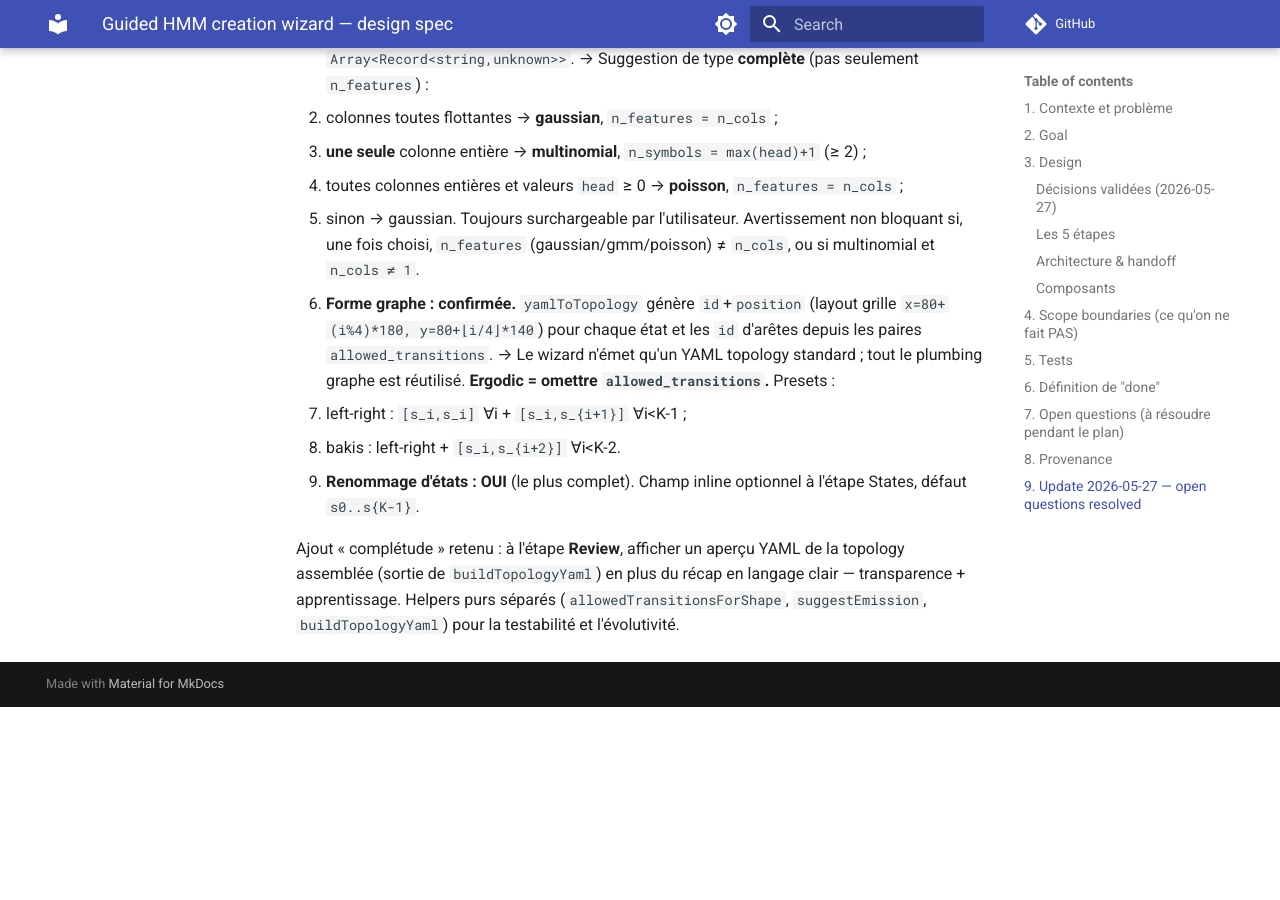
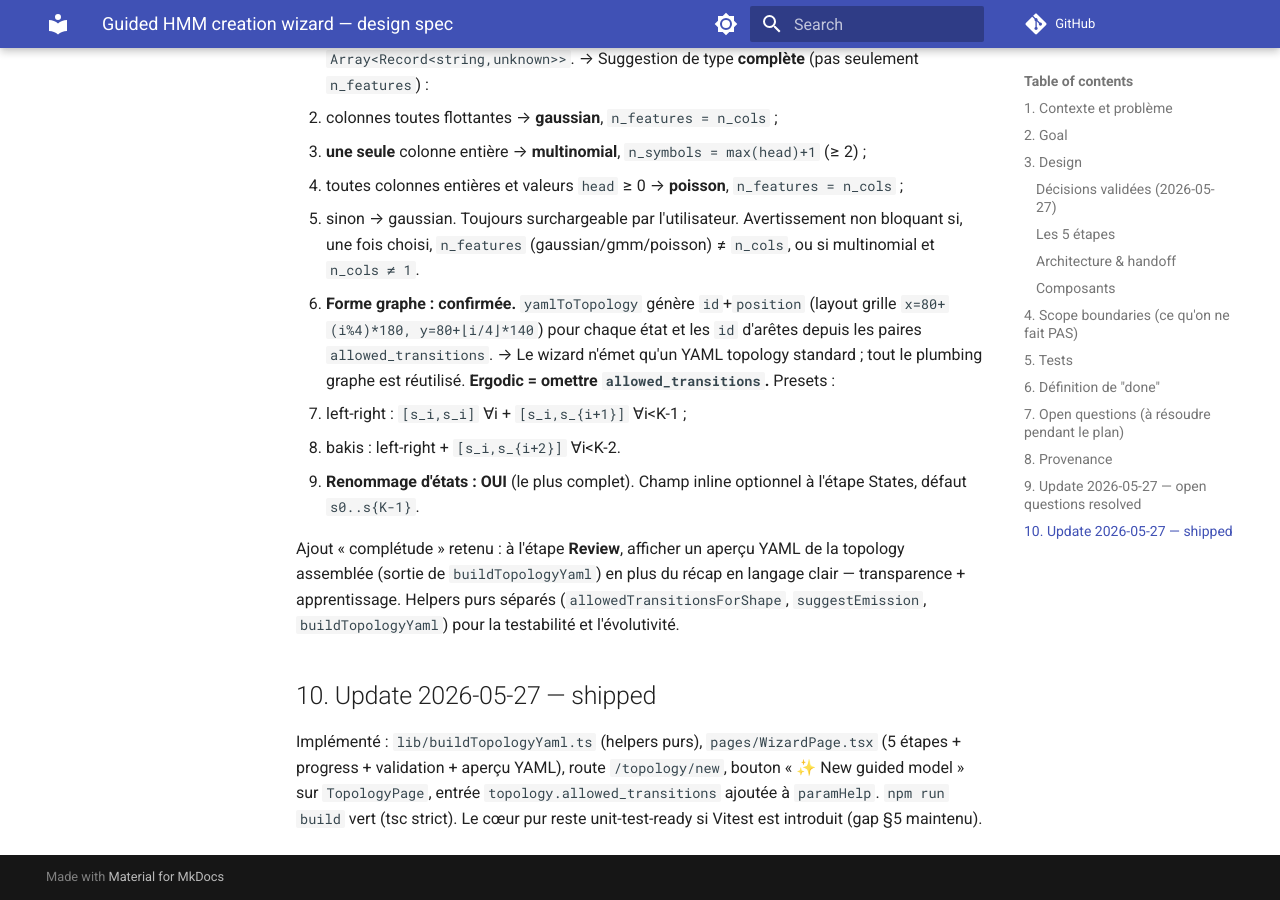
Before and after one commit to RoJLD/HMMstudio, an MkDocs documentation site: the page built from docs/specs/2026-05-27-guided-creation-wizard.md, in a window 1280 px wide and 900 px high, scrolled down 4644 px. Built offline with MkDocs 1.6.1 and Material for MkDocs 9.7.7, drawn with Linux system fonts in a browser that asks for light colours; comment, search, counter and statistics services are not loaded; before the commit the page ends 5351 px from its top, so only the background shows below that.

Commit message:
docs(ui): changelog + spec done-check for guided creation wizard
Co-Authored-By: Claude Opus 4.7 <noreply@anthropic.com>

```diff
--- a/docs/specs/2026-05-27-guided-creation-wizard.md
+++ b/docs/specs/2026-05-27-guided-creation-wizard.md
@@ -187,3 +187,11 @@ la topology assemblée (sortie de `buildTopologyYaml`) en plus du récap en
 langage clair — transparence + apprentissage. Helpers purs séparés
 (`allowedTransitionsForShape`, `suggestEmission`, `buildTopologyYaml`) pour la
 testabilité et l'évolutivité.
+
+## 10. Update 2026-05-27 — shipped
+
+Implémenté : `lib/buildTopologyYaml.ts` (helpers purs), `pages/WizardPage.tsx`
+(5 étapes + progress + validation + aperçu YAML), route `/topology/new`, bouton
+« ✨ New guided model » sur `TopologyPage`, entrée `topology.allowed_transitions`
+ajoutée à `paramHelp`. `npm run build` vert (tsc strict). Le cœur pur reste
+unit-test-ready si Vitest est introduit (gap §5 maintenu).
```
Also changed, not shown: CHANGELOG.md (+7 -0 lines).
